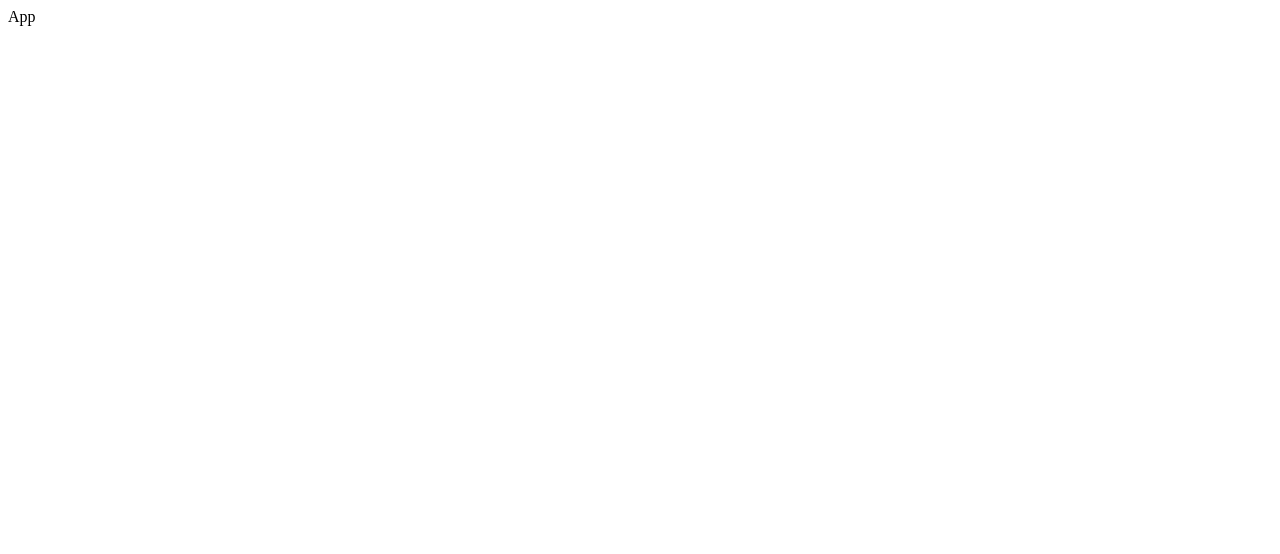
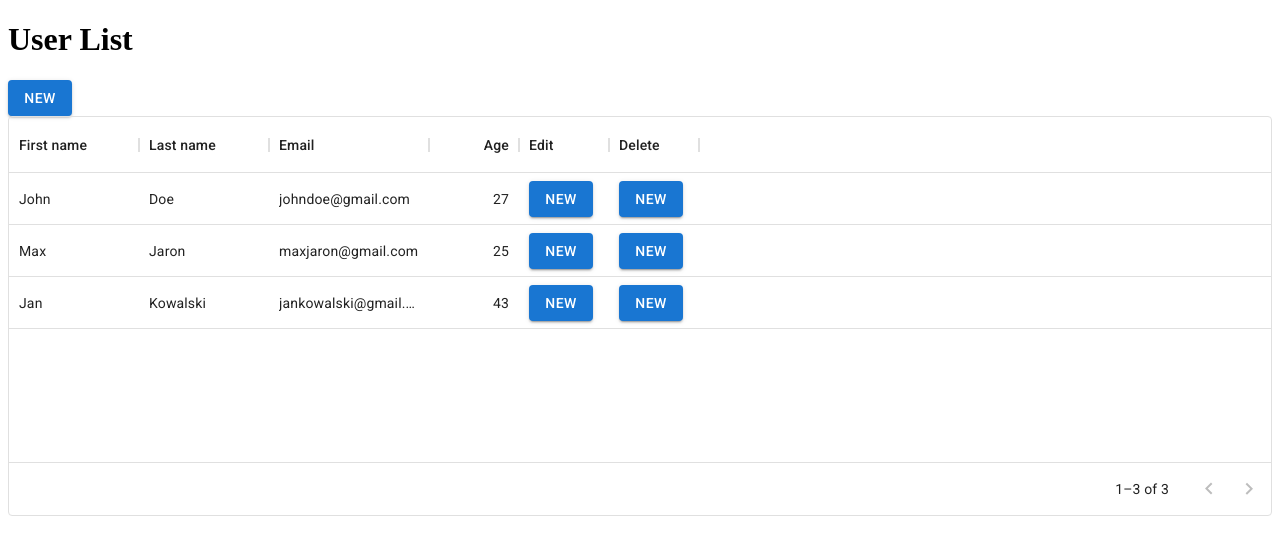
Before and after one commit to Morghot2/Todo---task, a React (Create React App) app: page / in a window 1280 px wide. Shown: the top 554 px of the page. Built offline with nearby package versions, Linux system fonts and the light colour scheme.

Commit message:
Data grid

```diff
--- a/package.json
+++ b/package.json
@@ -3,7 +3,13 @@
   "version": "0.1.0",
   "private": true,
   "dependencies": {
+    "@emotion/react": "^11.9.0",
+    "@emotion/styled": "^11.8.1",
     "@material-ui/core": "^4.12.4",
+    "@material-ui/data-grid": "^4.0.0-alpha.37",
+    "@material-ui/icons": "^4.11.3",
+    "@mui/material": "^5.8.1",
+    "@mui/x-data-grid": "^5.11.1",
     "@testing-library/jest-dom": "^5.16.4",
     "@testing-library/react": "^13.3.0",
     "@testing-library/user-event": "^13.5.0",
--- a/public/index.html
+++ b/public/index.html
@@ -10,6 +10,7 @@
       content="Web site created using create-react-app"
     />
     <link rel="apple-touch-icon" href="%PUBLIC_URL%/logo192.png" />
+    <link rel="stylesheet" href="https://fonts.googleapis.com/css?family=Roboto:300,400,500,700&display=swap" />
     <!--
       manifest.json provides metadata used when your web app is installed on a
       user's mobile device or desktop. See https://developers.google.com/web/fundamentals/web-app-manifest/
--- a/src/components/App.js
+++ b/src/components/App.js
@@ -1,9 +1,32 @@
-import React from 'react'
+import React, { useState } from "react";
+import ListBody from "./ListBody";
+import Header from "./Header";
 
 const App = () => {
+  const [userList, setUserList] = useState([
+    {
+      id: 1, firstName: "John", lastName: "Doe", email: "johndoe@gmail.com", age: 27 },
+    {
+      id: 2,
+      firstName: "Max",
+      lastName: "Jaron",
+      email: "maxjaron@gmail.com",
+      age: 25,
+    },
+    {
+      id: 3,
+      firstName: "Jan",
+      lastName: "Kowalski",
+      email: "jankowalski@gmail.com",
+      age: 43,
+    },
+  ]);
   return (
-    <div>App</div>
-  )
-}
+    <div>
+      <Header />
+      <ListBody userList={userList} setUserList={setUserList} />
+    </div>
+  );
+};
 
-export default App
+export default App;
--- a/src/components/Header.js
+++ b/src/components/Header.js
@@ -0,0 +1,13 @@
+import React from "react";
+import ModifyButton from "./ModifyButton";
+
+const Header = () => {
+  return (
+    <div className="header">
+      <h1>User List</h1>
+      <ModifyButton />
+    </div>
+  );
+};
+
+export default Header;
--- /dev/null
+++ b/src/components/ListBody.js
@@ -0,0 +1,50 @@
+import React from "react";
+import { DataGrid } from "@mui/x-data-grid";
+import ModifyButton from "./ModifyButton";
+
+const columns = [
+  { field: "firstName", headerName: "First name", width: 130 },
+  { field: "lastName", headerName: "Last name", width: 130 },
+  {
+    field: "email",
+    headerName: "Email",
+    width: 160,
+  },
+  {
+    field: "age",
+    headerName: "Age",
+    type: "number",
+    width: 90,
+  },
+  {
+    field: "edit",
+    headerName: "Edit",
+    width: 90,
+    renderCell: (cellValues) => {
+      return <ModifyButton />;
+    },
+  },
+  {
+    field: "delete",
+    headerName: "Delete",
+    width: 90,
+    renderCell: (cellValues) => {
+      return <ModifyButton />;
+    },
+  },
+];
+
+const ListBody = ({ userList }) => {
+  return (
+    <div style={{ height: 400, width: "100%" }}>
+      <DataGrid
+        rows={userList}
+        columns={columns}
+        pageSize={5}
+        rowsPerPageOptions={[5]}
+      />
+    </div>
+  );
+};
+
+export default ListBody;
--- /dev/null
+++ b/src/components/ModifyButton.js
@@ -0,0 +1,14 @@
+import React from "react";
+
+import Stack from "@mui/material/Stack";
+import Button from "@mui/material/Button";
+
+const ModifyButton = () => {
+  return (
+    <Stack spacing={2} direction="row">
+      <Button variant="contained">New</Button>
+    </Stack>
+  );
+};
+
+export default ModifyButton;
--- a/src/index.js
+++ b/src/index.js
@@ -1,8 +1,11 @@
 import React from "react";
-import ReactDOM from 'react-dom/client';
+import ReactDOM from "react-dom/client";
 
 import App from "./components/App";
 
-
-const root = ReactDOM.createRoot(document.getElementById("root"))
-root.render(<App />)
+const root = ReactDOM.createRoot(document.getElementById("root"));
+root.render(
+  <React.StrictMode>
+    <App />
+  </React.StrictMode>
+);
```
Also changed, not shown: src/components/Modal.js (+9 -0 lines), src/components/Todo.js (+9 -0 lines), 1 other file (tests, documents, lock files or other folders).
